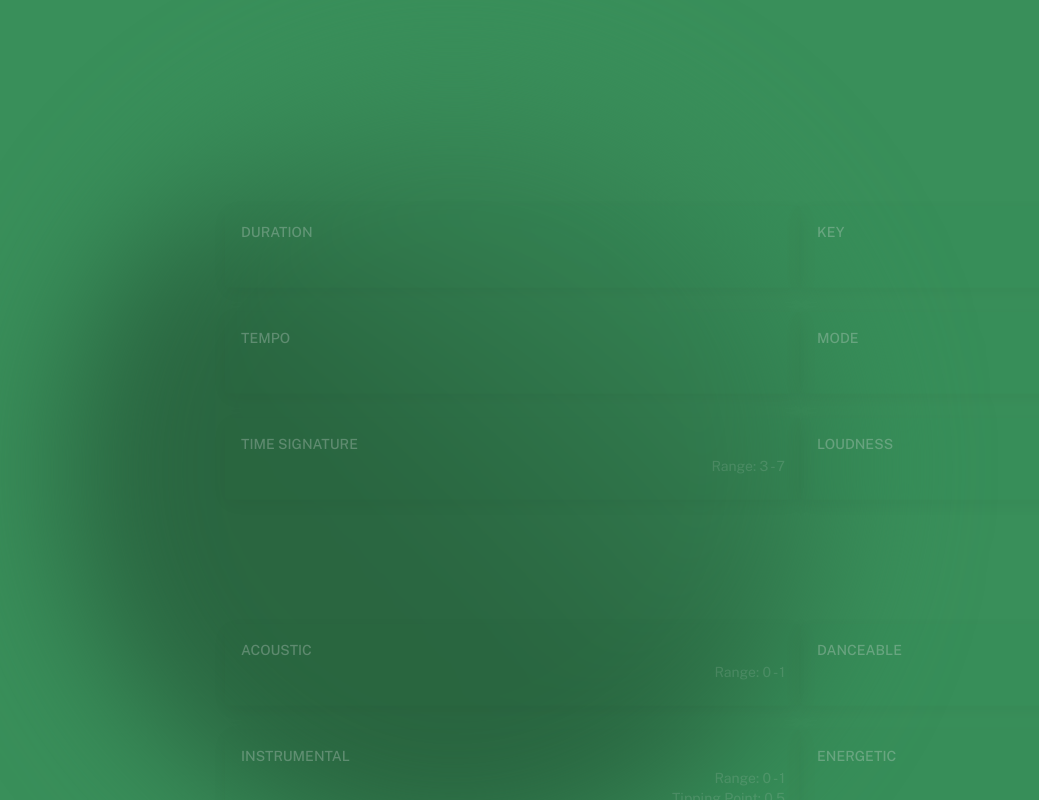
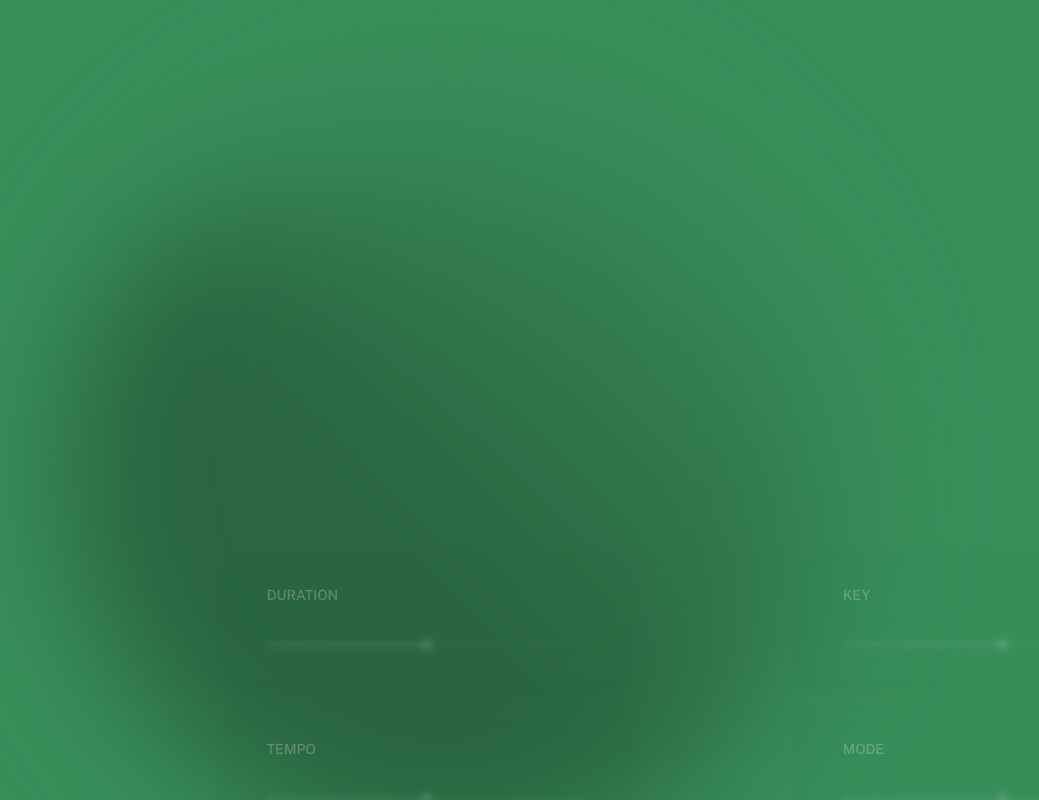
Before and after one commit to pointandline/specify, a Next.js app in the folder specify/: page / in a window 1280 px wide. Both pictures are taken after a click on the button "Begin.". Shown: the top 800 px of the page, without its empty margins (183-1222 px from the left). Built offline with nearby package versions, Linux system fonts and the light colour scheme.

Commit message:
add [ui] MainUI MainUICard: add sliders & slider styling

```diff
--- a/specify/components/MainUICard.js
+++ b/specify/components/MainUICard.js
@@ -1,5 +1,8 @@
+import Box from '@mui/material/Box';
 import Card from '@mui/material/Card';
 import CardContent from '@mui/material/CardContent';
+import Container from '@mui/material/Container';
+import Slider from '@mui/material/Slider'
 import Typography from '@mui/material/Typography';
 
 import styles from '@/styles/MainUICard.module.css'
@@ -9,24 +12,45 @@ export default function MainUICard({ apiParam }) {
   const { name, range, tippingPoint } = apiParam;
 
   return (
-    <Card className={styles.card} sx={{ height: '100%', boxShadow: "0 5px 20px 0 rgba(0, 0, 0, .1)" }}>
-      <CardContent className={styles.cardContent} sx={{ display: 'flex', flexDirection: 'column', height: '100%' }}>
+    <Card className={styles.card} sx={{ height: '100%', 'width': '70%', borderRadius: '25px', boxShadow: "0 5px 20px 0 rgba(0, 0, 0, .1)" }}>
+      <CardContent className={styles.cardContent} sx={{ p: 1, display: 'flex', flexDirection: 'column', height: '100%' }}>
 
-        <Typography variant="subtitle2" component="div" color="text.primary.light" sx={{ textTransform: 'uppercase', fontWeight: 500 }}>
+
+
+        <Container sx={{ width: '95%' }}>
+          <Typography variant="subtitle2" component="div" color="text.primary.light" sx={{ py: 3, textTransform: 'uppercase', fontWeight: 500,  }}>
             {name}
           </Typography>
-
+          <Box display="flex" justifyContent="center" alignItems="center" width="100%">
+            <Slider
+              className={styles.slider}
+              size="small"
+              defaultValue={50}
+              valueLabelDisplay="auto"
+              sx={{
+                opacity: 0.6,
+                '& .MuiSlider-valueLabel': {
+                  backgroundColor: 'rgba(0, 0, 0, 0.5)',
+                  color: 'text.primary.light',
+                },
+              }}
+            />
+          </Box>
+          {/*
           {range && range.length === 2 && (
-          <Typography variant="body2" color="text.secondary" align="right">
+            <Typography variant="body2" color="text.secondary.dark" align="right">
               Range: {range[0]} - {range[1]}
             </Typography>
           )}
 
           {tippingPoint !== undefined && (
-          <Typography variant="body2" color="text.secondary" align="right">
+            <Typography variant="body2" color="text.primary.dark" align="right">
               Tipping Point: {tippingPoint}
             </Typography>
           )}
+        */}
+        </Container>
+
 
       </CardContent>
     </Card>
--- a/specify/styles/MainUICard.module.css
+++ b/specify/styles/MainUICard.module.css
@@ -1,11 +1,19 @@
 .card {
   opacity: 0.5;
-  transition: background-color 0.3s ease, opacity 0.3s ease;
   background-color: rgba(57, 143, 95, 0.05) !important;
+  transition: background-color 0.9s ease, opacity 0.9s ease !important;
+  .slider {
+    transition: 0.9s filter linear;
+    filter: blur(0.2em);
+  }
 }
 
 .card:hover {
   opacity: 1;
-  transition: background-color 0.5s ease, opacity 0.5s ease;
   background-color: rgba(0, 0, 0, 0.13) !important;
+  transition: background-color 0.7s ease, opacity 0.7s ease;
+  .slider {
+    transition: 0.7s filter linear;
+    filter: blur(0);
+  }
 }
```
Lines whose indentation alone changed are shown as unchanged.
